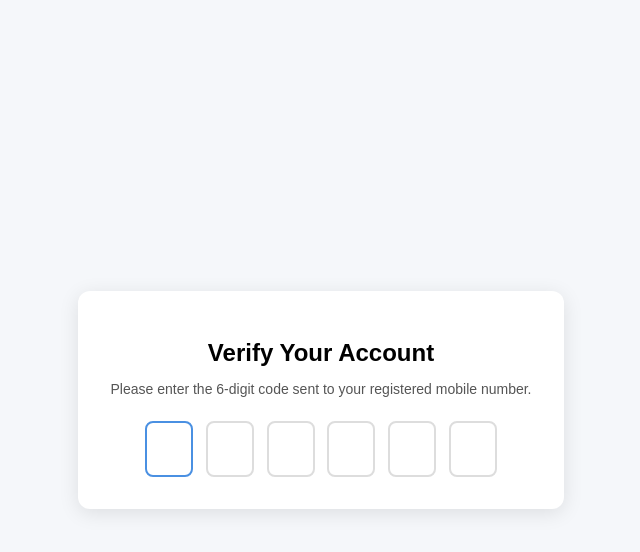
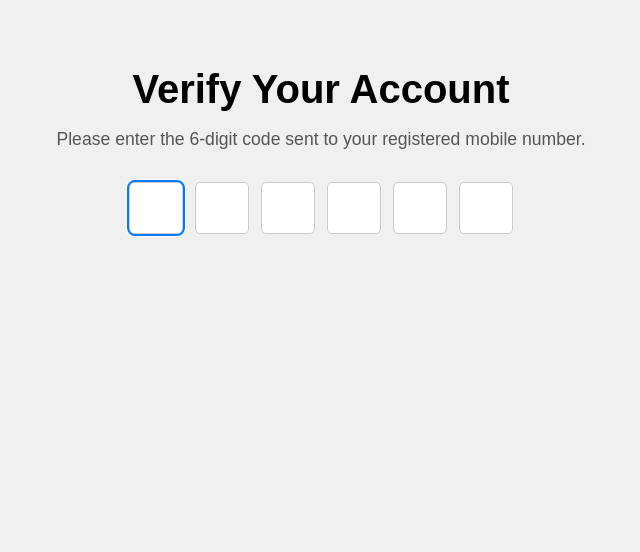
Before and after one commit to acciojob/OTP-ashim-sharma-console, a website: page main.html in a window 1280 px wide. Shown: the whole page, without its empty margins (319-959 px from the left). Drawn offline with Linux system fonts and the light colour scheme.

Commit message:
created a submission

```diff
--- a/script.js
+++ b/script.js
@@ -1,30 +1,50 @@
-//your JS code here. If required.
 const inputs = document.querySelectorAll('.code');
 
-inputs[0].focus();
-
   inputs.forEach((input, index) => {
-  input.addEventListener('input', (e) => {
-    const value = e.target.value;
-    if (/^\d$/.test(value)) {
-      if (index < inputs.length - 1) {
-        inputs[index + 1].focus();
-      }
-    } else {
-      e.target.value = '';
-    }
-  });
-
     input.addEventListener('keydown', (e) => {
       if (e.key === 'Backspace') {
+        e.preventDefault(); // prevent default backspace behavior
         if (input.value === '') {
+          // Move focus to previous input if exists
           if (index > 0) {
             inputs[index - 1].focus();
             inputs[index - 1].value = '';
           }
         } else {
+          // Clear current input if it has a value
           input.value = '';
         }
+      } else if (e.key.match(/^[0-9]$/)) {
+        // Allow numeric input only
+        input.value = ''; // Clear the input before setting new value (to handle overwrite)
+      } else if (e.key === 'ArrowLeft') {
+        if (index > 0) inputs[index - 1].focus();
+        e.preventDefault();
+      } else if (e.key === 'ArrowRight') {
+        if (index < inputs.length - 1) inputs[index + 1].focus();
+        e.preventDefault();
+      } else if (e.key.length === 1) {
+        // Prevent other non-digit characters
+        e.preventDefault();
       }
     });
+
+    input.addEventListener('input', (e) => {
+      const value = input.value;
+      // Only digits allowed, clear otherwise
+      if (!value.match(/^\d$/)) {
+        input.value = '';
+        return;
+      }
+      // Move focus to next input if available
+      if (index < inputs.length - 1) {
+        inputs[index + 1].focus();
+      }
     });
+
+    // Optional: on focus select all for easier editing
+    input.addEventListener('focus', e => e.target.select());
+  });
+
+  // Autofocus on the first input on page load
+  inputs[0].focus();
--- a/styles.css
+++ b/styles.css
@@ -1,50 +1,31 @@
-/*  your css code here. If applicable */
  body {
       font-family: Arial, sans-serif;
-  background-color: #f5f7fa;
-  display: flex;
-  justify-content: center;
-  align-items: center;
-  height: 100vh;
-  margin: 0;
+      padding: 2rem;
+      background: #f0f0f0;
+      text-align: center;
     }
-
-.container {
-  text-align: center;
-  padding: 2rem;
-  background: #ffffff;
-  box-shadow: 0 4px 20px rgba(0, 0, 0, 0.1);
-  border-radius: 12px;
+    #verification_heading {
+      font-size: 2.5rem;
+      margin-bottom: 0.2rem;
     }
-
-#verification_heading {
-  font-size: 24px;
-  margin-bottom: 0.5rem;
+    #verification_subtext {
+      font-size: 1.1rem;
+      margin-bottom: 2rem;
+      color: #555;
     }
-
-#verification_subtext {
-  font-size: 14px;
-  color: #555;
-  margin-bottom: 1.5rem;
-}
-
     .code-container {
       display: flex;
       justify-content: center;
-  gap: 0.8rem;
+      gap: 0.75rem;
     }
-
     .code {
-  width: 40px;
-  height: 50px;
-  font-size: 24px;
+      width: 3rem;
+      height: 3rem;
+      font-size: 2rem;
       text-align: center;
-  border: 2px solid #ddd;
-  border-radius: 8px;
-  outline: none;
-  transition: border-color 0.2s ease;
+      border: 1px solid #ccc;
+      border-radius: 5px;
+      background: white;
+      outline-offset: 2px;
+      outline-color: #007BFF;
     }
-
-.code:focus {
-  border-color: #4a90e2;
-}
```
Lines whose indentation alone changed are shown as unchanged.
